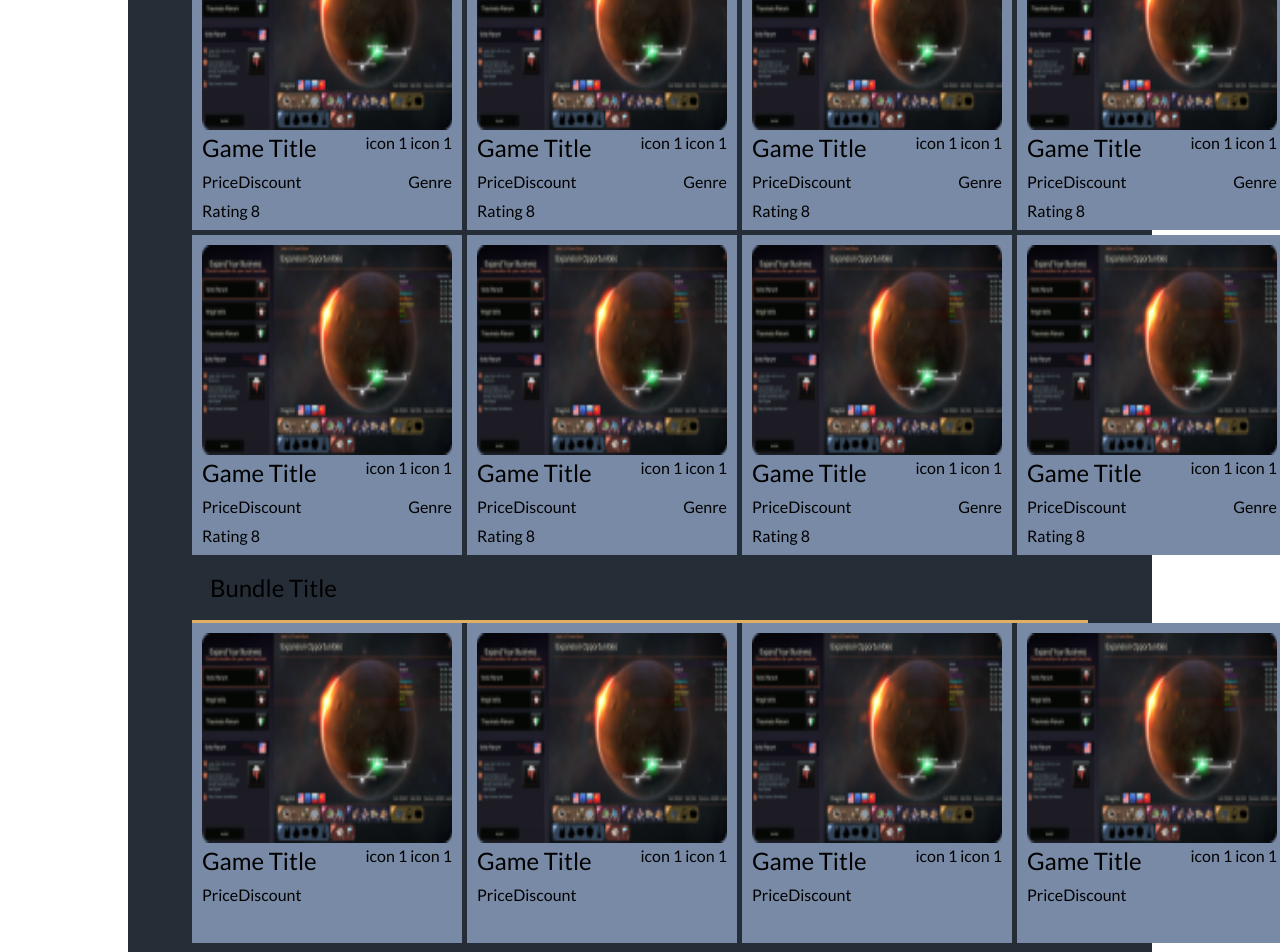
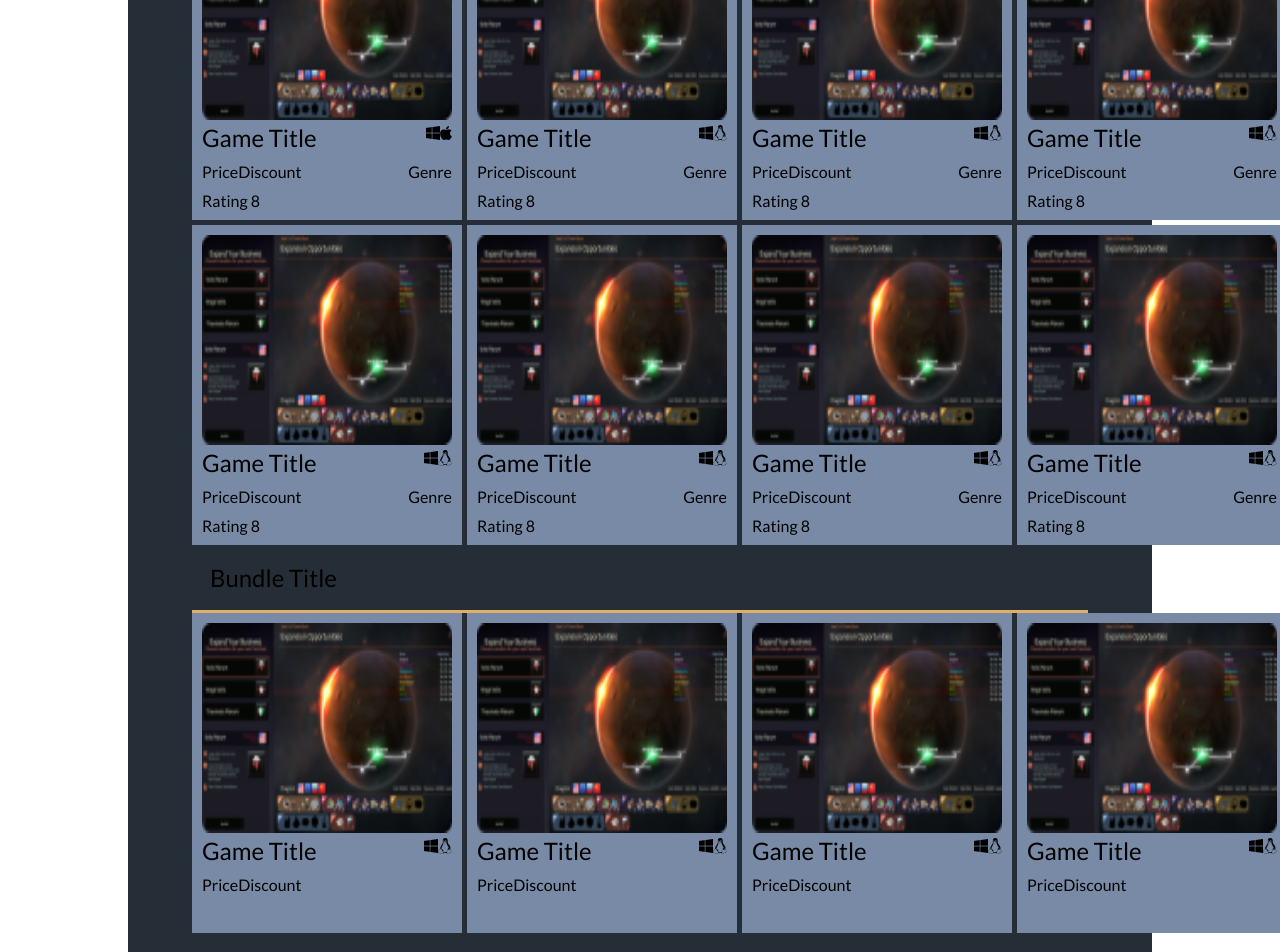
Before and after one commit to KeniKT/pixcade_frontend, a React (Vite) app: page /home in a window 1280 px wide. Shown: the part 1020-1972 px from the top of the page. Built offline with nearby package versions, Linux system fonts and the light colour scheme.

Commit message:
added platform icons

```diff
--- a/src/components/home/HomePage.css
+++ b/src/components/home/HomePage.css
@@ -12,7 +12,7 @@
     padding-right: 0px;
 }
 .flex {
-    display: flexbox;
+    display: flex;
 }
 
 .profile-image {
@@ -71,6 +71,7 @@
    justify-content: space-between;
    margin-bottom: 10px;
  }
+
  .p {
     font-size: small;
     margin-bottom: 10px;
--- a/src/components/home/HomePage.jsx
+++ b/src/components/home/HomePage.jsx
@@ -71,11 +71,13 @@ function HomePage() {
             </h2>
             <div className='game-details-row '>
               <div>
-
              <text>Price</text>
              <text>Discount</text>
-              </div>
+            </div>
              <text>Genre</text>
+            <i class="fab fa-windows"></i>
+            <i class="fab fa-apple"></i>
+
             </div>
             <p className='p'>Mars has been colonized, and Earth's corporate titans fight to dominate this new market. Competition is fierce in this fast-paced economic RTS from Civilization IV Lead Designer, Soren Johnson.
             </p>
@@ -92,9 +94,9 @@ function HomePage() {
           <img className= "card-image" src= "src\assets\images\screenshots\image.png" />
           <div className='game-details-row '>
              <h2>Game Title</h2>
-             <div>
-             <label> icon 1</label>
-             <label> icon 1</label>
+             <div >
+            <i class="fab fa-windows"></i>
+             <i class="fab fa-apple"></i>
              </div>
             </div>
           <div className='game-details-row '>
@@ -113,8 +115,8 @@ function HomePage() {
           <div className='game-details-row '>
              <h2>Game Title</h2>
              <div>
-             <label> icon 1</label>
-             <label> icon 1</label>
+            <i class="fab fa-windows"></i>
+             <i class="fab fa-linux"></i>
              </div>
             </div>
           <div className='game-details-row '>
@@ -133,8 +135,8 @@ function HomePage() {
           <div className='game-details-row '>
              <h2>Game Title</h2>
              <div>
-             <label> icon 1</label>
-             <label> icon 1</label>
+            <i class="fab fa-windows"></i>
+             <i class="fab fa-linux"></i>
              </div>
             </div>
           <div className='game-details-row '>
@@ -153,8 +155,8 @@ function HomePage() {
           <div className='game-details-row '>
              <h2>Game Title</h2>
              <div>
-             <label> icon 1</label>
-             <label> icon 1</label>
+            <i class="fab fa-windows"></i>
+             <i class="fab fa-linux"></i>
              </div>
             </div>
           <div className='game-details-row '>
@@ -173,8 +175,8 @@ function HomePage() {
           <div className='game-details-row '>
              <h2>Game Title</h2>
              <div>
-             <label> icon 1</label>
-             <label> icon 1</label>
+            <i class="fab fa-windows"></i>
+             <i class="fab fa-linux"></i>
              </div>
             </div>
           <div className='game-details-row '>
@@ -192,8 +194,8 @@ function HomePage() {
           <div className='game-details-row '>
              <h2>Game Title</h2>
              <div>
-             <label> icon 1</label>
-             <label> icon 1</label>
+            <i class="fab fa-windows"></i>
+             <i class="fab fa-linux"></i>
              </div>
             </div>
           <div className='game-details-row '>
@@ -211,8 +213,8 @@ function HomePage() {
           <div className='game-details-row '>
              <h2>Game Title</h2>
              <div>
-             <label> icon 1</label>
-             <label> icon 1</label>
+            <i class="fab fa-windows"></i>
+             <i class="fab fa-linux"></i>
              </div>
             </div>
           <div className='game-details-row '>
@@ -230,8 +232,8 @@ function HomePage() {
           <div className='game-details-row '>
              <h2>Game Title</h2>
              <div>
-             <label> icon 1</label>
-             <label> icon 1</label>
+            <i class="fab fa-windows"></i>
+             <i class="fab fa-linux"></i>
              </div>
             </div>
           <div className='game-details-row '>
@@ -263,8 +265,8 @@ function HomePage() {
           <div className='game-details-row '>
              <h2>Game Title</h2>
              <div>
-             <label> icon 1</label>
-             <label> icon 1</label>
+            <i class="fab fa-windows"></i>
+             <i class="fab fa-linux"></i>
              </div>
             </div>
           <div className='game-details-row '>
@@ -280,8 +282,8 @@ function HomePage() {
           <div className='game-details-row '>
              <h2>Game Title</h2>
              <div>
-             <label> icon 1</label>
-             <label> icon 1</label>
+            <i class="fab fa-windows"></i>
+             <i class="fab fa-linux"></i>
              </div>
             </div>
           <div className='game-details-row '>
@@ -297,8 +299,8 @@ function HomePage() {
           <div className='game-details-row '>
              <h2>Game Title</h2>
              <div>
-             <label> icon 1</label>
-             <label> icon 1</label>
+            <i class="fab fa-windows"></i>
+             <i class="fab fa-linux"></i>
              </div>
             </div>
           <div className='game-details-row '>
@@ -314,8 +316,8 @@ function HomePage() {
           <div className='game-details-row '>
              <h2>Game Title</h2>
              <div>
-             <label> icon 1</label>
-             <label> icon 1</label>
+            <i class="fab fa-windows"></i>
+             <i class="fab fa-linux"></i>
              </div>
             </div>
           <div className='game-details-row '>
```
